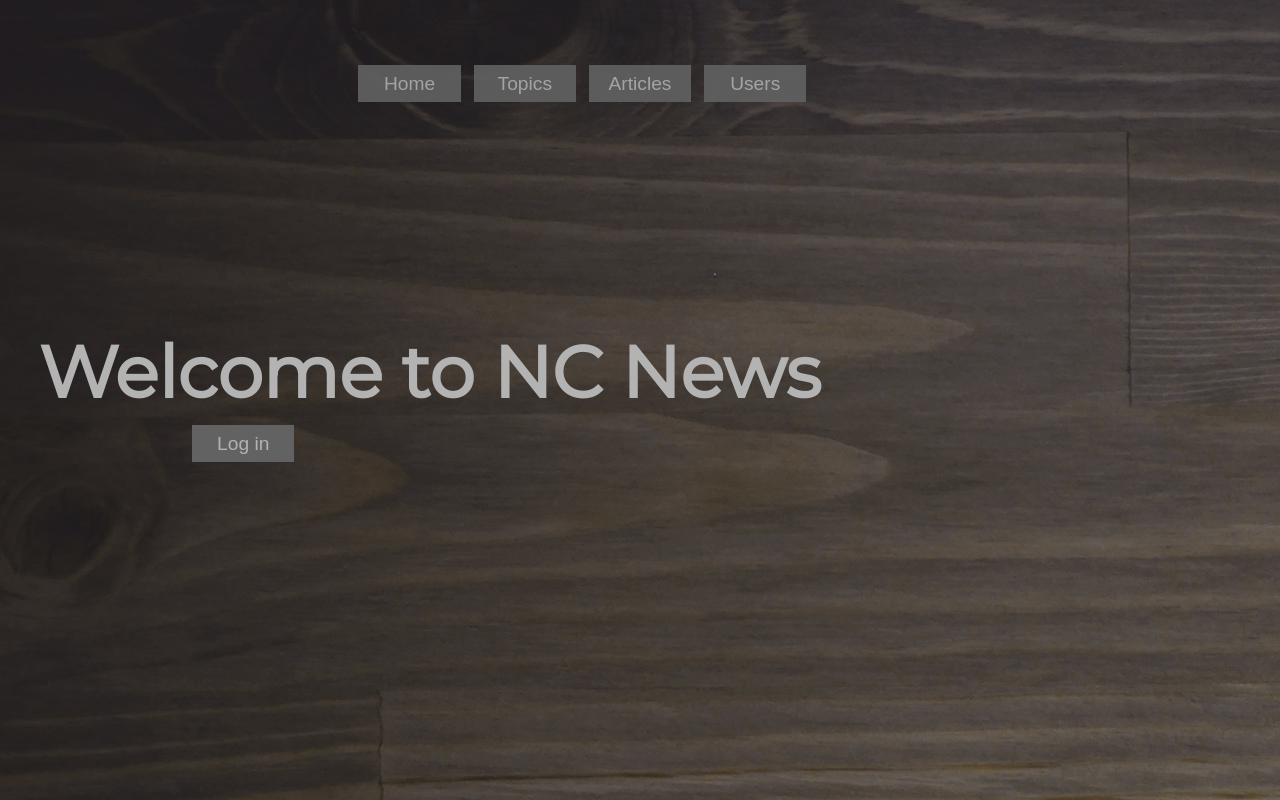
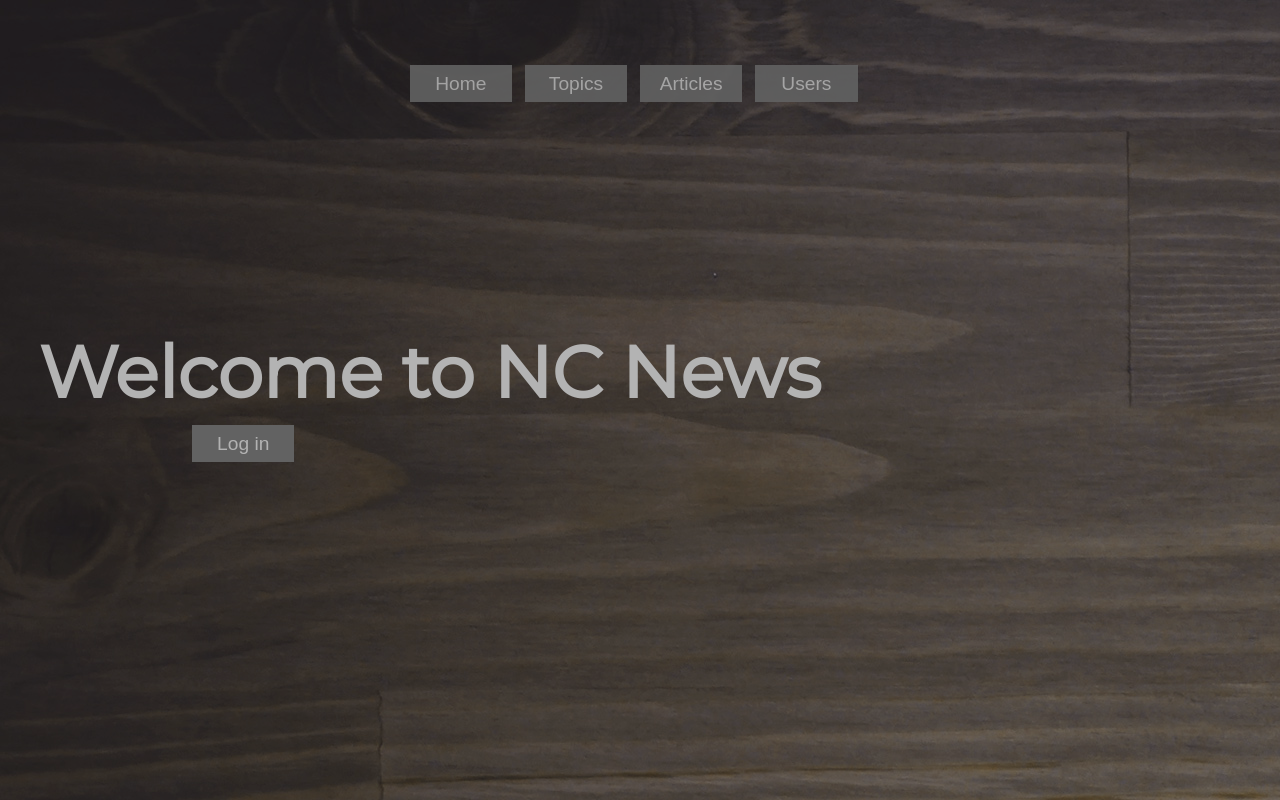
Before and after one commit to WillemTaylor/NC-News-front-end, a React (Create React App) app: page / in a window 1280 px wide. Built offline with nearby package versions, Linux system fonts and the light colour scheme; no server answers; the HTML template or start-up script is replaced by a standard one.

Commit message:
almost finished feedback

```diff
--- a/src/App.css
+++ b/src/App.css
@@ -20,7 +20,7 @@ body {
 /****** HOMEPAGE ********/
 
 .buttonLink {
-  left: 28%;
+  left: 32%;
   line-height: 35px;
   margin-top: 65px;
   position: absolute;
@@ -42,7 +42,7 @@ body {
 }
 
 .buttonLink1 {
-  left: 37%;
+  left: 41%;
   line-height: 35px;
   margin-top: 65px;
   position: absolute;
@@ -64,7 +64,7 @@ body {
 }
 
 .buttonLink2 {
-  left: 46%;
+  left: 50%;
   line-height: 35px;
   margin-top: 65px;
   position: absolute;
@@ -86,7 +86,7 @@ body {
 }
 
 .buttonLink3 {
-  left: 55%;
+  left: 59%;
   line-height: 35px;
   margin-top: 65px;
   position: absolute;
@@ -393,7 +393,8 @@ body {
   line-height: 35px;
   margin: auto;
   margin-top: 65px;
-  top: 250px;
+  left: -164px;
+  top: 318px;
   font-size: 1em;
   filter: brightness(90%);
 }
@@ -415,6 +416,7 @@ body {
   align-items: center;
   justify-content: center;
   height: 35px;
+  top: 100px;
   font-size: 1em;
   filter: brightness(90%);
   background-color: #8c8c8c;
--- a/src/App.js
+++ b/src/App.js
@@ -26,7 +26,7 @@ class App extends Component {
   }
 
   render() {
-    const { user, loggedIn, showLogin } = this.state;
+    const { user, loggedIn } = this.state;
     return (
       <div className="App">
         <img className="image" src={background} alt="background" />
--- a/src/components/Home.jsx
+++ b/src/components/Home.jsx
@@ -1,7 +1,7 @@
 import React from 'react';
 
 export default function Home(props) {
-  const { user, loggedIn, showLogin, handleLogin, handleLogout } = props;
+  const { user, loggedIn, handleLogin, handleLogout } = props;
   return (
     <div>
       <h1 id="homeTitle">Welcome to NC News {user}</h1>
--- a/src/components/articleById.jsx
+++ b/src/components/articleById.jsx
@@ -7,7 +7,8 @@ import { getArticleById, deleteArticle } from './api';
 
 export default class ArticleById extends Component {
   state = {
-    article: []
+    article: [],
+    deleted: false
   };
 
   componentDidMount() {
@@ -43,7 +44,10 @@ export default class ArticleById extends Component {
           )}
           <p>
             {loggedIn && article.author === user && (
-              <button className="deleteArticle" onClick={this.handleDelete}>
+              <button
+                className="deleteArticle"
+                onClick={() => this.handleDelete()}
+              >
                 Delete article
               </button>
             )}
@@ -57,8 +61,8 @@ export default class ArticleById extends Component {
   }
 
   handleDelete = () => {
-    deleteArticle(this.props.article_id).then(res => {
-      this.setState({ article: '' });
+    deleteArticle(this.props.article_id).then(() => {
+      this.setState({ deleted: true });
       navigate('/articles');
     });
   };
```
